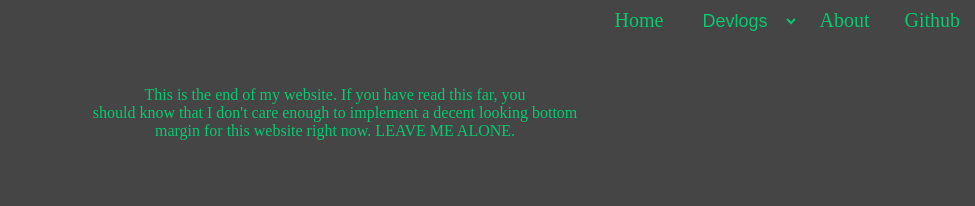
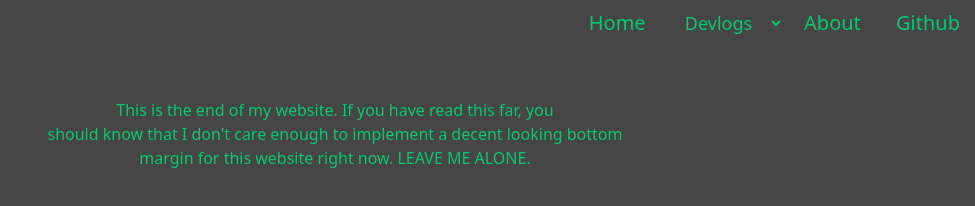
Before and after one commit to bruce835/bruce835.github.io, a website: page template.html in a window 1280 px wide. Shown: the whole page, without its empty margins (305-1280 px from the left). Drawn offline with Linux system fonts and the light colour scheme.

Commit message:
Added tailwind. THIS NEEDS TO BE ORGANIZED. WILL DO EVENTUALLY

```diff
--- a/main.js
+++ b/main.js
@@ -5,3 +5,5 @@
 document.getElementById('FALCON_devlog').addEventListener('click', function() {
     window.location.href = this.value;
 });
+
+document.querySelectorAll("link[href='styles.css']").remove();
--- /dev/null
+++ b/package.json
@@ -0,0 +1,6 @@
+{
+  "dependencies": {
+    "@tailwindcss/cli": "^4.1.5",
+    "tailwindcss": "^4.1.5"
+  }
+}
--- a/template.html
+++ b/template.html
@@ -1,7 +1,7 @@
 <html>
 	<head>
        		<title>Robin Wells</title>
-		<link rel="stylesheet" href="styles.css">
+		<link rel="stylesheet" href="output.css">
 		<link rel="icon" href="icon.ico" type="image/x-icon">
 		<script src="main.js" defer></script>
 	</head>
@@ -11,8 +11,8 @@
 				<a href="index.html">Home</a>
 				<select id="devlogMenu">
 					<option>Devlogs</option>                                                                              4
-					<option id="devlog" value="STOK_devlog.html">STOK</option>
-					<option id="devlog" value="Falcon_devlog.html">Falcon</option>
+					<option id="STOK_devlog" value="STOK_devlog.html">STOK</option>
+					<option id="FALCON_devlog" value="FALCON_devlog.html">Falcon</option>
 				</select>
 				<a href="about.html">About</a>
 				<a href="https://github.com/bruce835">Github</a>
```
Also changed, not shown: FALCON_devlog.html (+1 -1 lines), STOK_devlog.html (+1 -1 lines), about.html (+1 -1 lines), index.html (+1 -1 lines), output.css (added), 1 other file.
